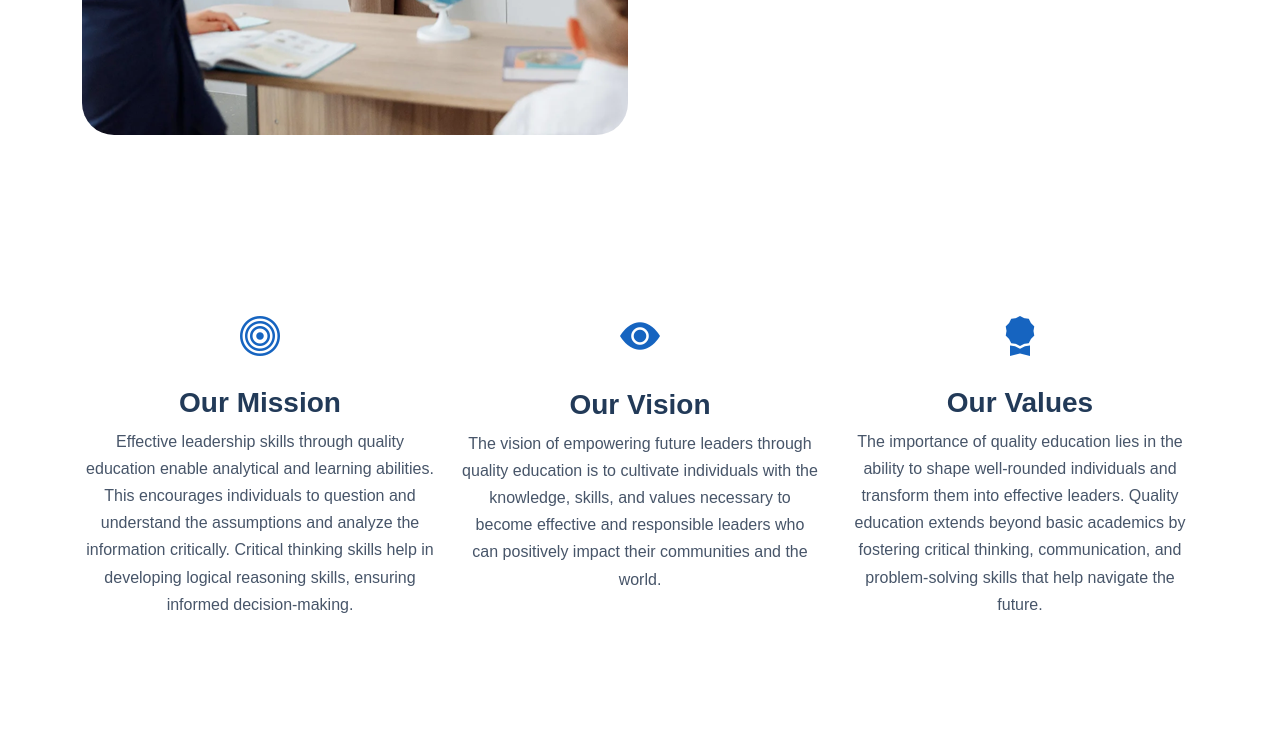
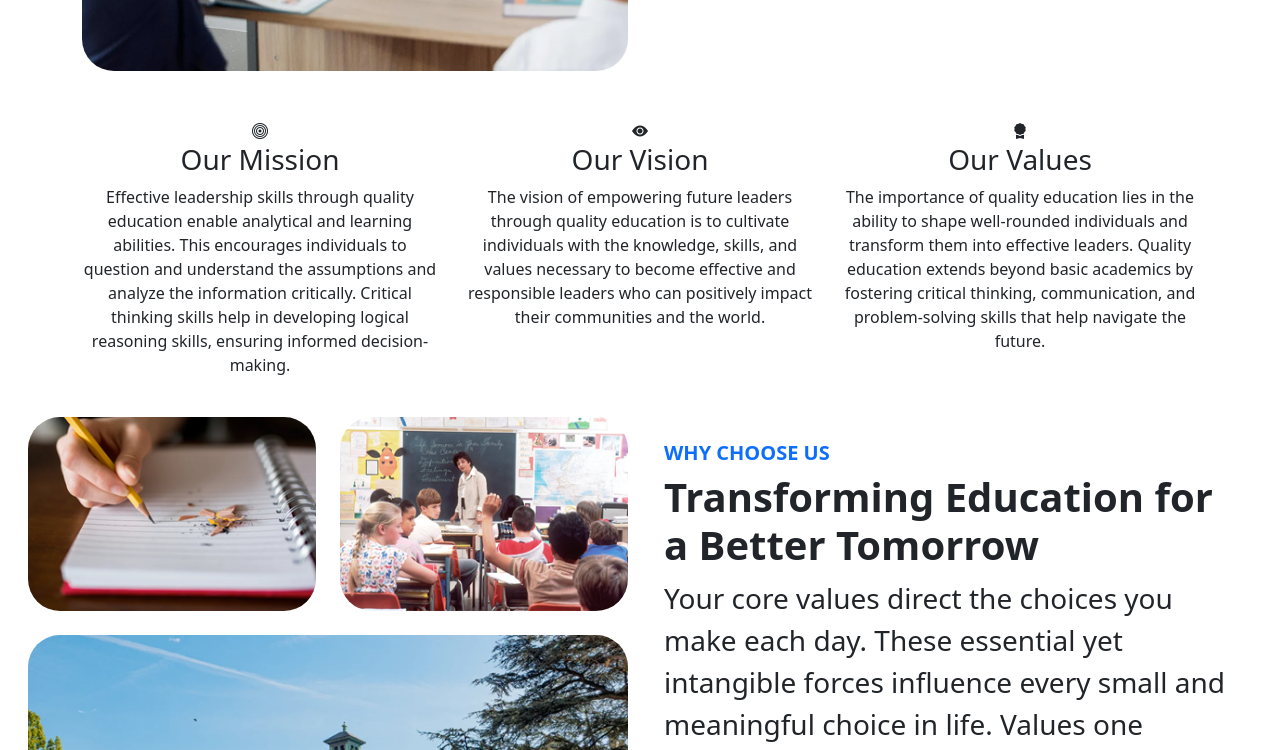
Before and after one commit to YashBansode924/myproject, a plain HTML site: page about.html in a window 1280 px wide. Shown: the part 555-1305 px from the top of the page. Drawn offline with nearby package versions, Linux system fonts and the light colour scheme.

Commit message:
update about

```diff
--- a/about.html
+++ b/about.html
@@ -12,7 +12,7 @@
       rel="stylesheet"
       href="https://cdn.jsdelivr.net/npm/bootstrap-icons@1.13.1/font/bootstrap-icons.min.css"
     />
-    <link rel="stylesheet" href="css/about.css">
+
     <link rel="stylesheet" href="css/dipak.css" />
     <link rel="stylesheet" href="css/course.css">
   </head>
```
